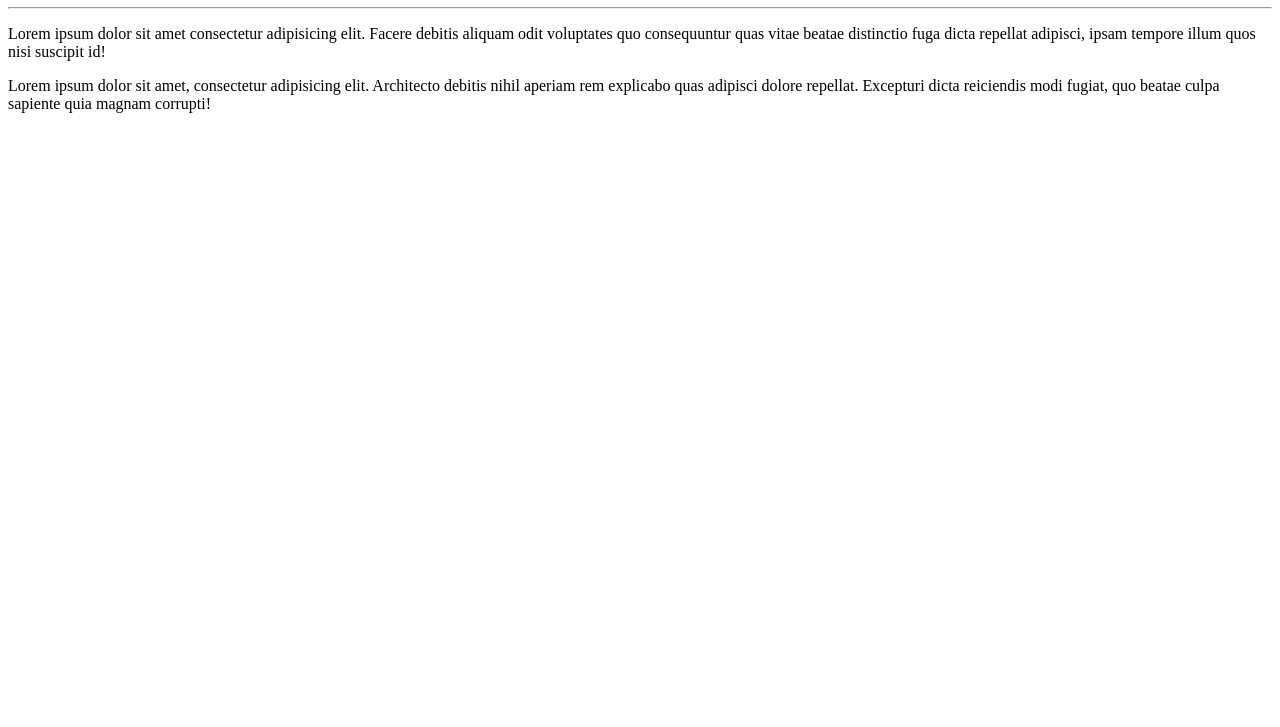
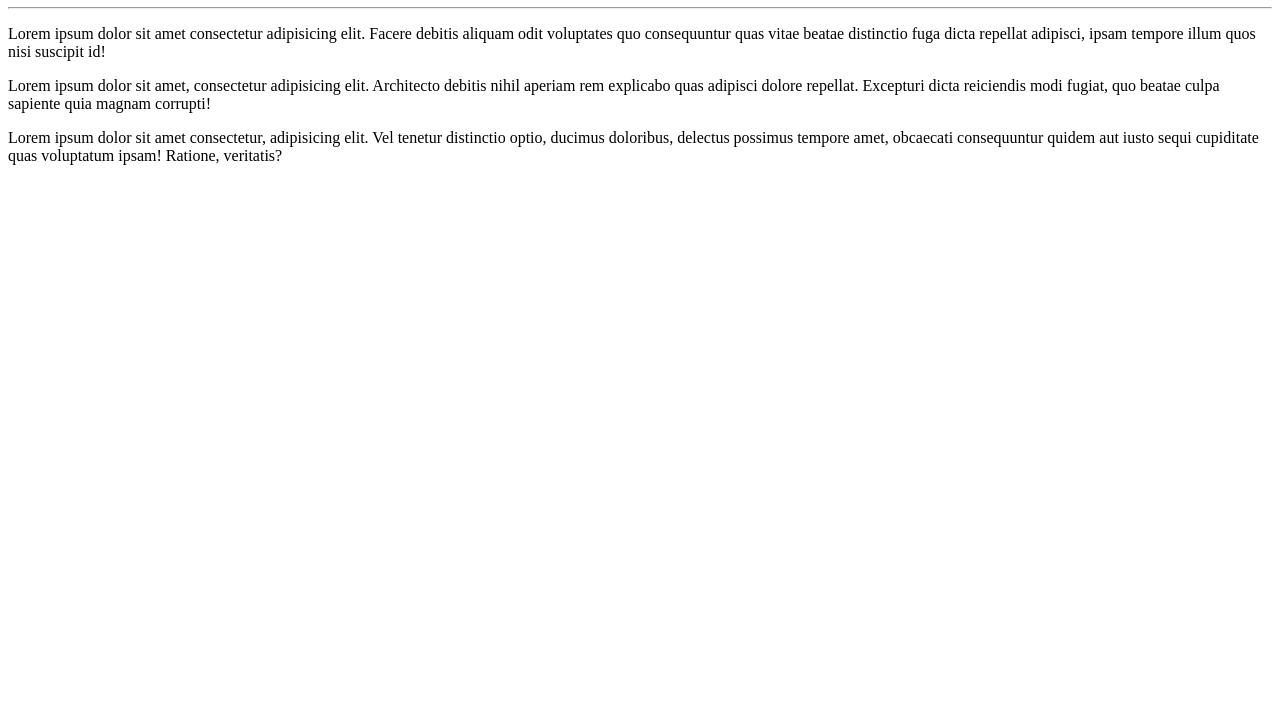
Before and after one commit to felipe78br/Ola-mundo, a plain HTML site: page site-exemplo/index.html in a window 1280 px wide. Shown: the part 73-800 px from the top of the page. Drawn offline with Linux system fonts and the light colour scheme.

Commit message:
Update index.html

```diff
--- a/site-exemplo/index.html
+++ b/site-exemplo/index.html
@@ -10,5 +10,6 @@
   <hr>
   <p>Lorem ipsum dolor sit amet consectetur adipisicing elit. Facere debitis aliquam odit voluptates quo consequuntur quas vitae beatae distinctio fuga dicta repellat adipisci, ipsam tempore illum quos nisi suscipit id!</p>
   <p>Lorem ipsum dolor sit amet, consectetur adipisicing elit. Architecto debitis nihil aperiam rem explicabo quas adipisci dolore repellat. Excepturi dicta reiciendis modi fugiat, quo beatae culpa sapiente quia magnam corrupti!</p>
+  <p>Lorem ipsum dolor sit amet consectetur, adipisicing elit. Vel tenetur distinctio optio, ducimus doloribus, delectus possimus tempore amet, obcaecati consequuntur quidem aut iusto sequi cupiditate quas voluptatum ipsam! Ratione, veritatis?</p>
 </body>
 </html>
```
